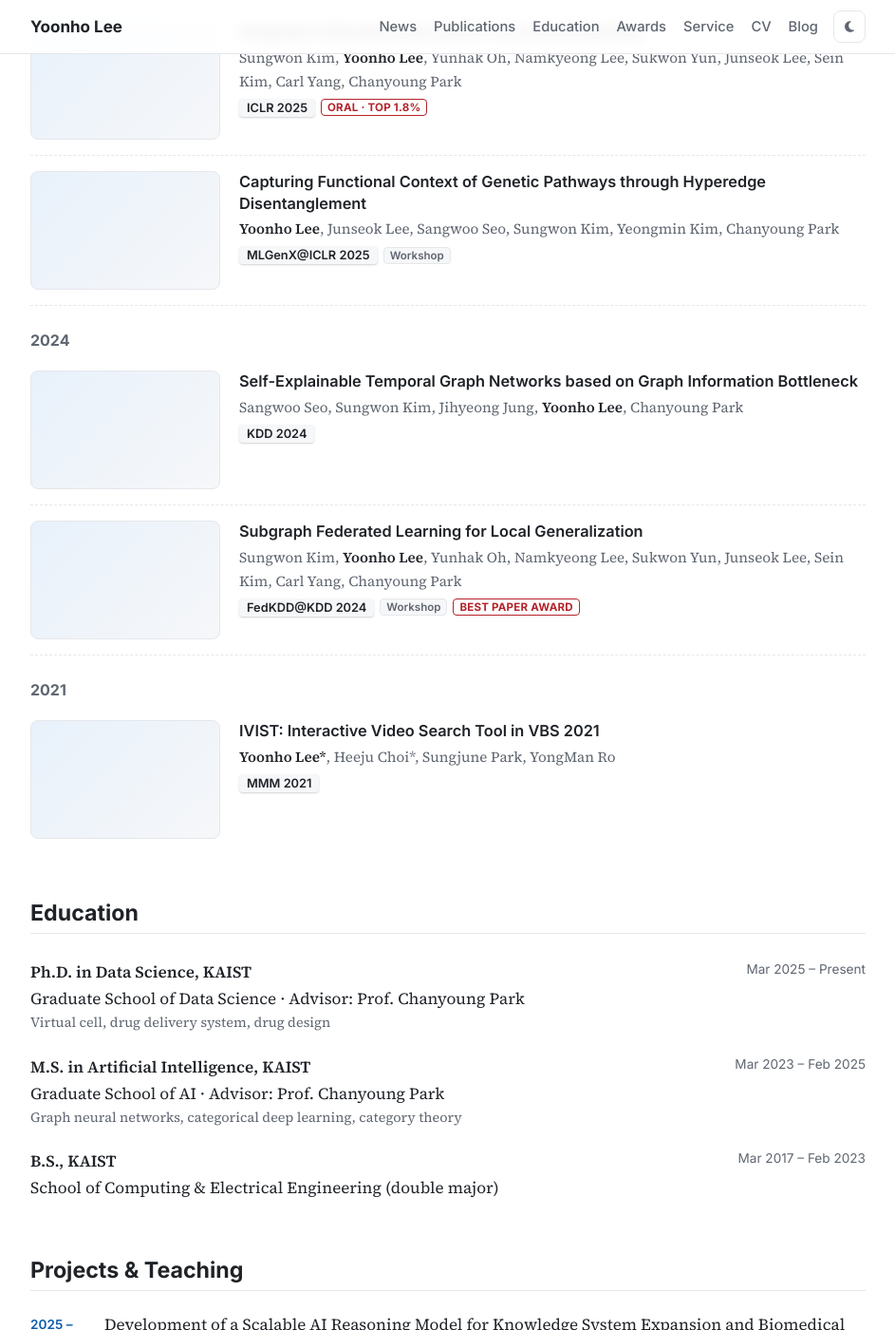
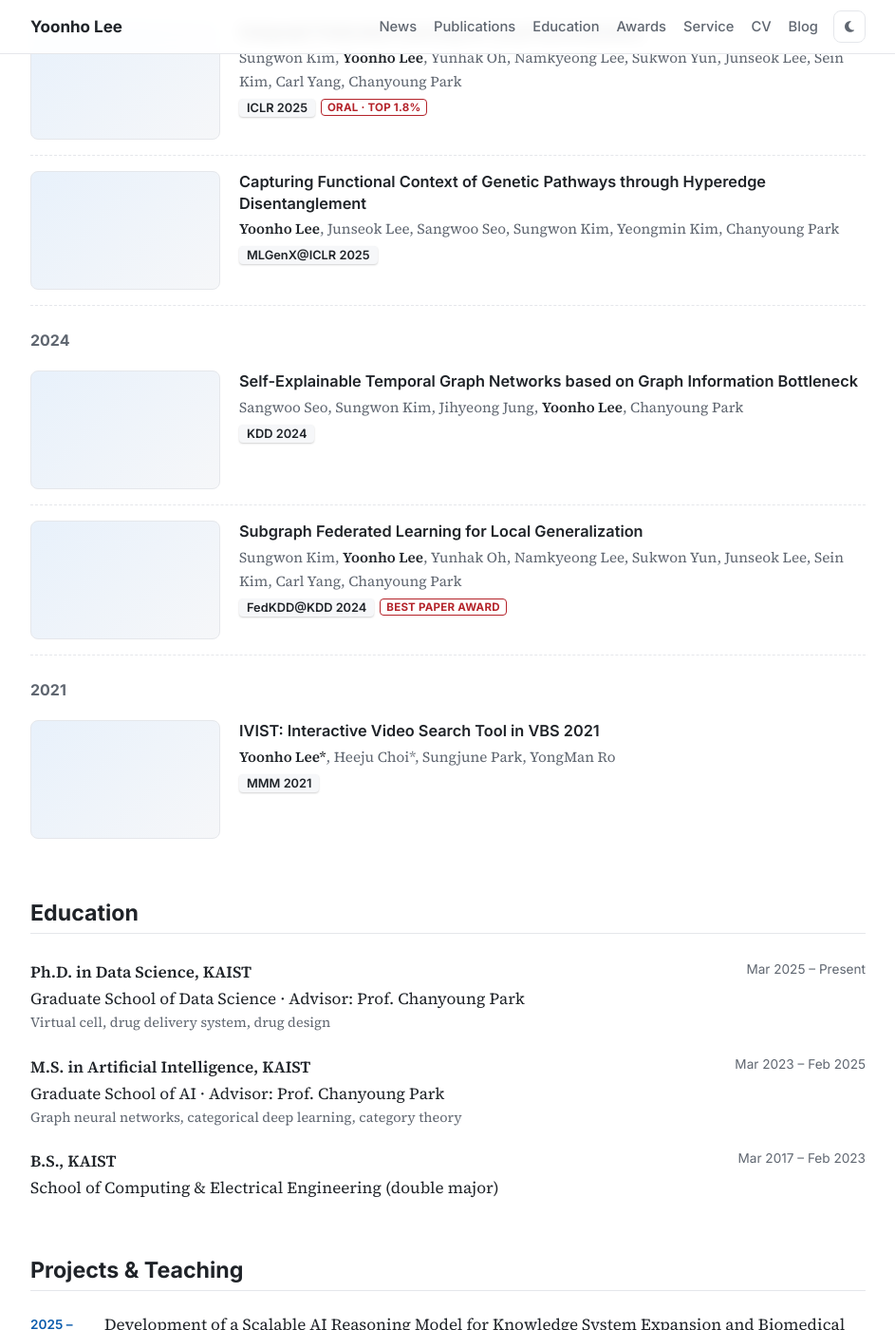
Before and after one commit to Yoonho-Lee-AI4Science/Yoonho-Lee-AI4Science.github.io, a Jekyll site: the page built from index.html, in a window 1280 px wide and 1400 px high, scrolled down 1999 px. Shown: the whole window at 95% size, without its empty margins (168-1111 px from the left). Built offline with Jekyll 4.4.1, drawn with Linux system fonts in a browser that asks for light colours; a style sheet for code colours, icons or effects is not loaded.

Commit message:
Remove Workshop tag from publications
Co-Authored-By: Claude Opus 5.5 <noreply@anthropic.com>

```diff
--- a/css/main.css
+++ b/css/main.css
@@ -152,10 +152,6 @@ h2 {
   font: 700 0.72rem var(--font-ui); letter-spacing: .02em; text-transform: uppercase;
   color: var(--badge); border: 1px solid currentColor; border-radius: 4px; padding: 1px 6px;
 }
-.ws-tag {
-  font: 600 0.72rem var(--font-ui); color: var(--muted);
-  background: var(--bg-soft); border: 1px solid var(--line); border-radius: 4px; padding: 1px 6px;
-}
 .sub { font-size: 0.9rem; color: var(--muted); }
 .paper-tldr { font-size: 0.92rem; margin-top: 6px; }
 .paper-links { margin-top: 8px; display: flex; flex-wrap: wrap; gap: 6px; }
--- a/js/main.js
+++ b/js/main.js
@@ -64,7 +64,7 @@
       if (p.year !== lastYear) { html += `<h3 class="year">${esc(p.year)}</h3>`; lastYear = p.year; }
       const links = Object.entries(p.links || {})
         .map(([k, v]) => `<a class="pill" href="${esc(v)}">${LINK_LABELS[k] || esc(k)}</a>`).join("");
-      const badges = (p.workshop ? '<span class="ws-tag">Workshop</span>' : "") +
+      const badges =
         (p.badges || []).map((b) => `<span class="badge">${esc(b)}</span>`).join("");
       const thumb = p.image
         ? `<div class="thumb"><img src="${esc(p.image)}" alt="" loading="lazy" onerror="this.parentElement.classList.add('empty');this.remove()"></div>`
--- a/js/publications.js
+++ b/js/publications.js
@@ -12,7 +12,6 @@
  *    venue    (필수) 학회 이름. 여러 곳이면 배열: ["NeurIPS 2026", "GenAI4Health@NeurIPS 2026"]
  *    year     (필수) 정렬용 연도
  *    topics   필터용 태그 배열, 예: ["vcell", "graph"]  (TOPICS의 key)
- *    workshop true면 "Workshop" 태그 표시
  *    image    썸네일 경로 (img/papers/xxx.png). 없으면 생략
  *    badges   강조 배지 배열, 예: ["Oral"], ["Spotlight"]
  *    links    { paper, arxiv, code, project, slides, poster, bibtex } 중 원하는 것만
@@ -92,7 +91,6 @@ const PUBLICATIONS = [
     venue: "MLGenX@ICLR 2025",
     year: 2025,
     topics: ["vcell"],
-    workshop: true,
   },
   {
     title: "Subgraph Federated Learning for Local Generalization",
@@ -100,7 +98,6 @@ const PUBLICATIONS = [
     venue: "FedKDD@KDD 2024",
     year: 2024,
     topics: ["graph"],
-    workshop: true,
     badges: ["Best Paper Award"],
   },
 ];
```
